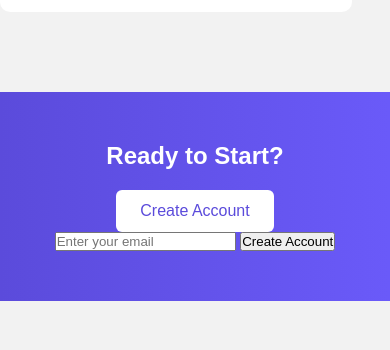
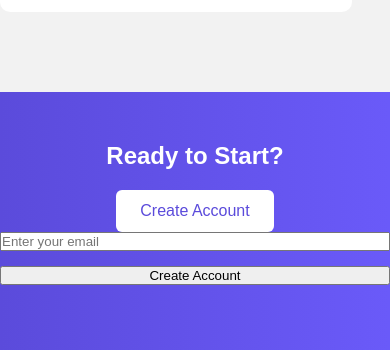
Before and after one commit to e1dmatsanov-ux/Landing-, a plain HTML site: page index.html in a window 390 px wide. Shown: the part 2719-3069 px from the top of the page. Before the commit the page ends 3020 px from the top, so only its background shows below. Drawn offline with Linux system fonts and the light colour scheme; files that its build step writes are made by us from their sources; files whose address does not match are found by name.

Commit message:
Refactor CSS for responsiveness and card layout
Added responsive styles for cards and cta form.

```diff
--- a/style.css
+++ b/style.css
@@ -52,3 +52,27 @@
     .clients {
         flex-direction: column;
     }
+@media (max-width: 768px) {
+
+  .cards {
+    flex-direction: column;
+  }
+
+  .card {
+    width: 100%;
+  }
+
+}
+@media (max-width: 768px) {
+
+  .cta form {
+    display: flex;
+    flex-direction: column;
+    gap: 15px;
+  }
+
+  .cta input {
+    width: 100%;
+  }
+
+}
```
